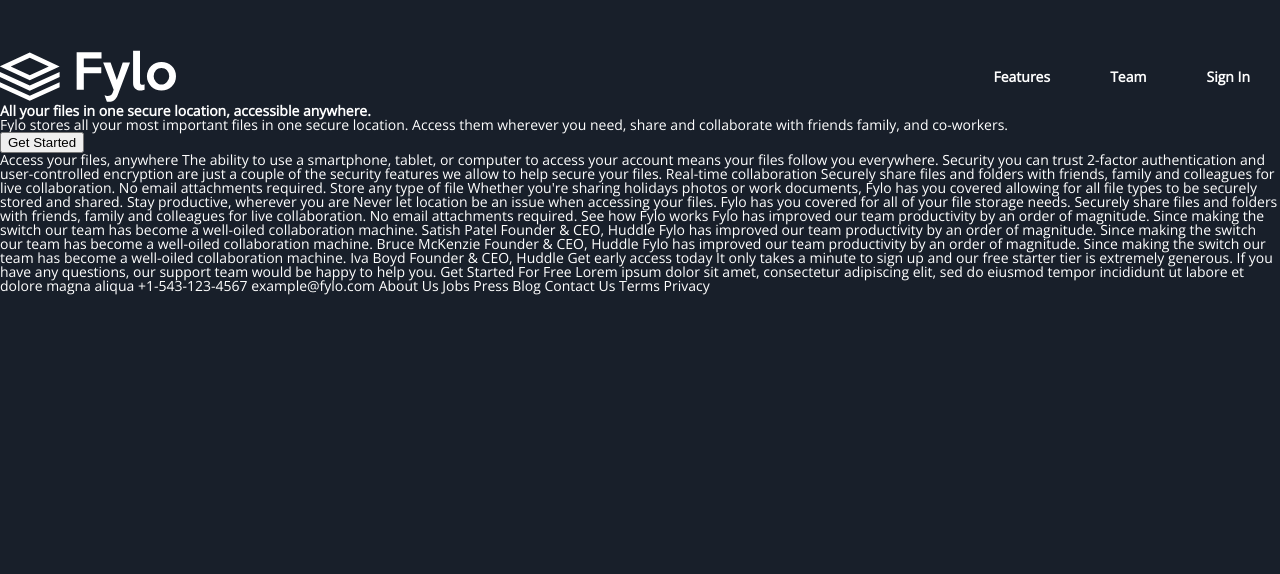
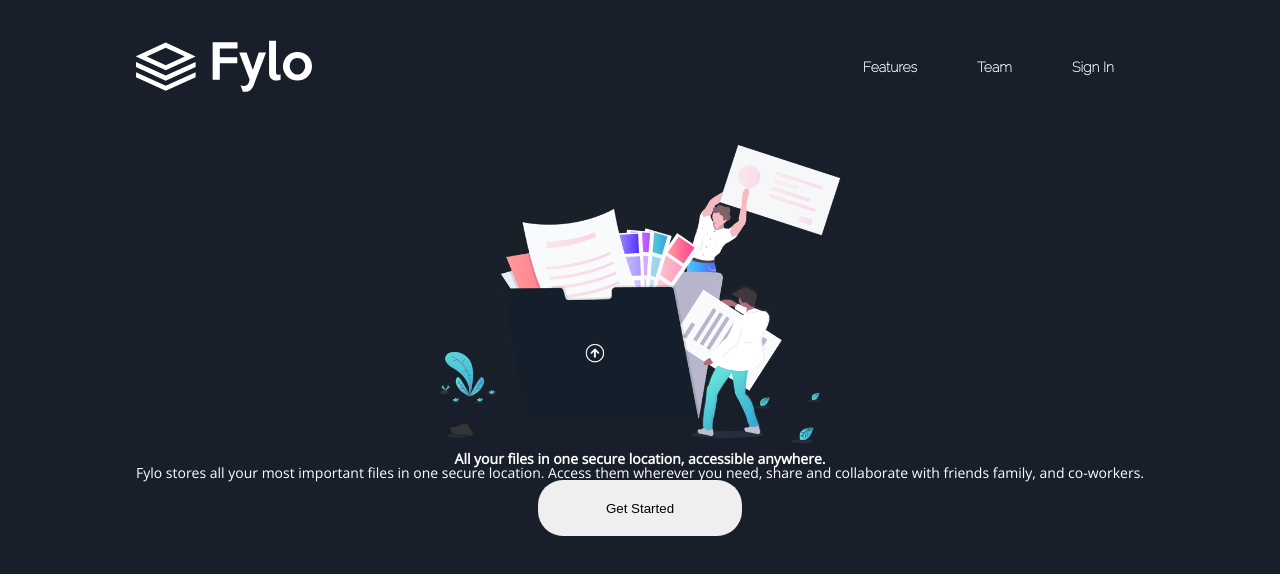
Before and after one commit to vmwhoami/dark-theme-landing-page, a plain HTML site: page index.html in a window 1280 px wide. Drawn offline with nearby package versions, Linux system fonts and the light colour scheme.

Commit message:
style the main content

```diff
--- a/css/styles.css
+++ b/css/styles.css
@@ -2,13 +2,19 @@
 
 body{
     background-color:hsl(218, 28%, 13%) ;
-    max-width: 1400px;
     font-size: 14px;
     color: white;
     font-family: 'Open Sans', sans-serif;
     font-weight: 400;
+   display: flex;
+   justify-content: center;
+}
+.conainer{
+    min-width: 375px;
+    max-width: 1400px;
     display: flex;
     flex-flow: column nowrap;
+    align-content: center;
 }
 .raleway{
     font-family: 'Raleway', sans-serif;
@@ -16,32 +22,46 @@ body{
 .bolder {
     font-weight: 700;
 }
-main{
+.color{
+    color: white;
+}
+.nodecoration{
+    text-decoration: none;
+}
 
-    align-self: center;
-}
-.logo{
-    width: 176px;
-    height: auto;
-
-}
 .nav-container{
     display: flex;
     justify-content: space-between;
     align-items: center;
-    margin-top: 50px;
+    margin-top: 5vh;
 }
 
 nav{
     display: flex;
-    flex-flow: row wrap;
+    flex-flow: row nowrap;
     justify-content: flex-end;
-
 }
 
 nav a{
-    color: white;
-    font-weight: 700;
-    text-decoration: none;
     padding: 0 30px;
 }
+
+.main-img{
+    height: 100vh;
+    text-align: center;
+    margin: 0 auto;
+    background: url("/images/illustration-intro.png") 50% 10% no-repeat;
+    background-size: 40%;
+    display: flex;
+    flex-flow: column nowrap;
+    justify-content: center;
+    align-items: center;
+}
+
+button{
+    width: 16vw;
+    height: 7vh;
+    align-self: center;
+    border-radius: 25px;
+    border:none
+}
--- a/index.html
+++ b/index.html
@@ -12,26 +12,30 @@
 </head>
 
 <body>
+  <div class="conainer">
     <div class="nav-container">
-    <a href="#"><img class="logo" src="/images/logo.svg" alt="logo">
+      <a href="#">
+        <img class="logo" src="/images/logo.svg" alt="logo">
       </a>
-    <nav>
-      <a href="#">Features</a>
-      <a href="#">Team</a>
-      <a href="#">Sign In</a>
+      <nav class="raleway">
+        <a class=" nodecoration bolder color" href="#">Features</a>
+        <a class="nodecoration bolder color" href="#">Team</a>
+        <a class="nodecoration bolder color" href="#">Sign In</a>
       </nav>
     </div>
     <main>
-
-
+      <div class="main-img">
         <h2>All your files in one secure location, accessible anywhere.</h2>
         <p>Fylo stores all your most important files in one secure location. Access them wherever
           you need, share and collaborate with friends family, and co-workers.
         </p>
+        <button>Get Started</button>
+      </div>
 
-    <button>Get Started</button>
 
-    <p>
+
+
+      <!-- <p>
 
 
         Access your files, anywhere
@@ -103,11 +107,13 @@
         Contact Us
         Terms
         Privacy
-    </p>
+      </p> -->
     </main>
+
     <footer>
 
     </footer>
+  </div>
 </body>
 
 </html>
```
Lines whose indentation alone changed are shown as unchanged.
